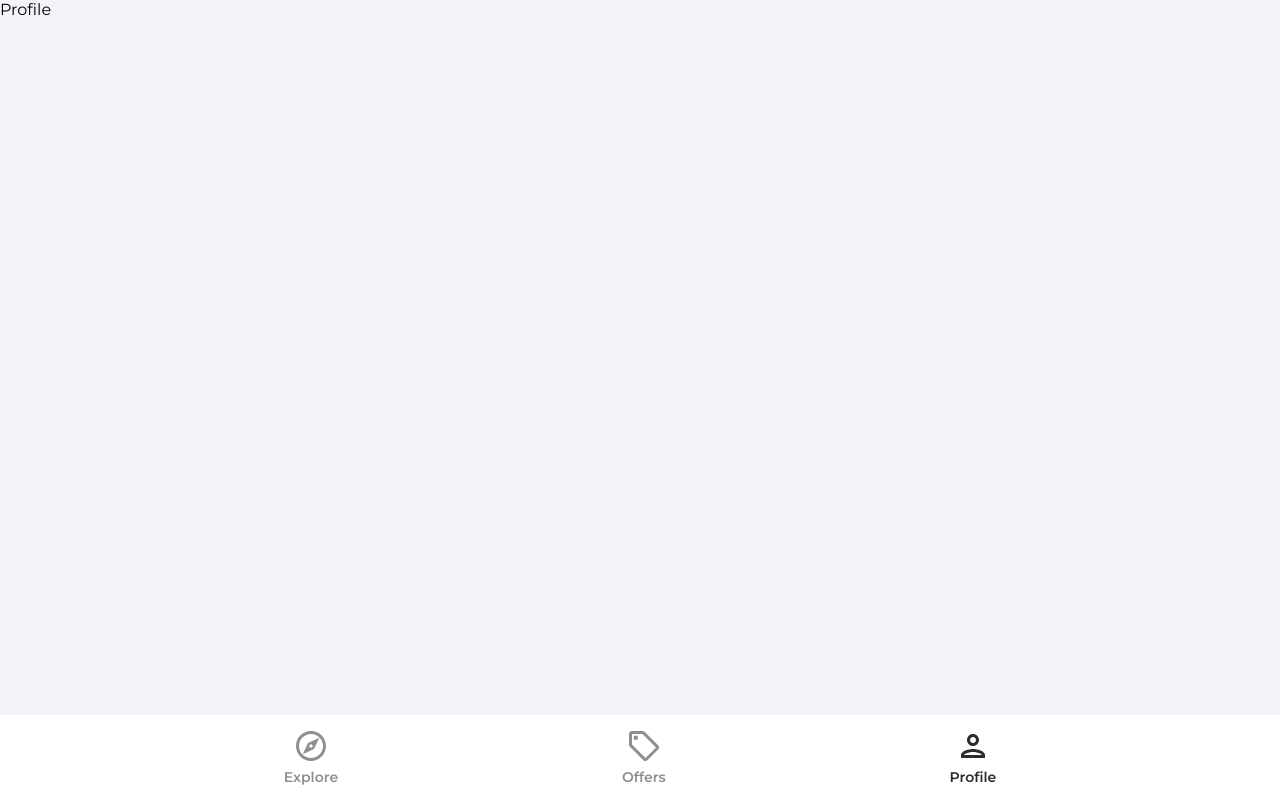
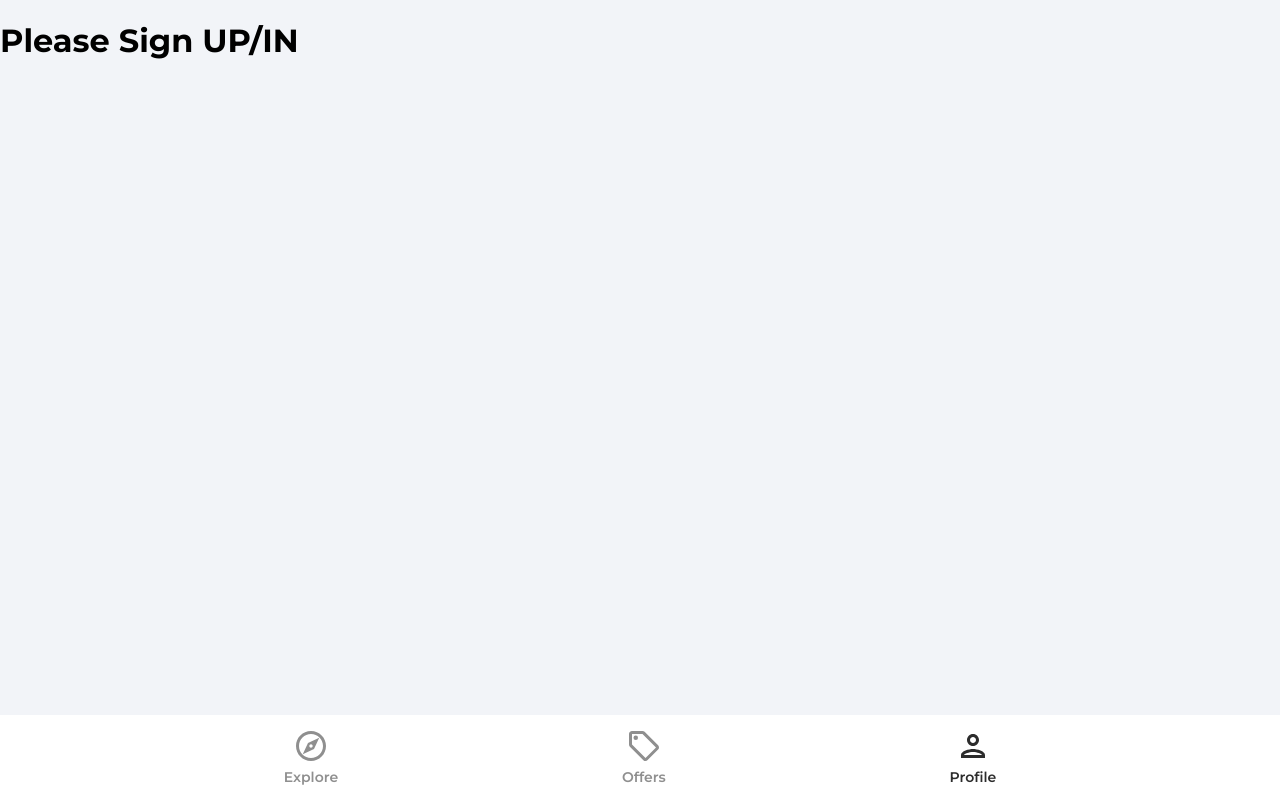
Before and after one commit to gevorgalaverdyan/house-marketplace, a React (Create React App) app: page /profile in a window 1280 px wide. Built offline with nearby package versions, Linux system fonts and the light colour scheme.

Commit message:
sign in, next:error handling

```diff
--- a/src/pages/Profile.jsx
+++ b/src/pages/Profile.jsx
@@ -1,10 +1,16 @@
-import React from 'react'
+import React, { useEffect, useState } from 'react';
+import { getAuth } from 'firebase/auth';
 
 function Profile() {
-  return (
-    <div>Profile</div>
+  const [user, setUser] = useState(null)
 
-  )
+  const auth = getAuth()
+  useEffect(() => {
+    console.log(auth.currentUser)
+    setUser(auth.currentUser)
+  }, []);
+
+  return user ? <h1>{user.email}</h1> : <h1>Please Sign UP/IN</h1>
 }
 
-export default Profile
+export default Profile;
--- a/src/pages/SignIn.jsx
+++ b/src/pages/SignIn.jsx
@@ -1,5 +1,6 @@
 import React, { useState } from 'react';
 import { Link, useNavigate } from 'react-router-dom';
+import { getAuth, signInWithEmailAndPassword } from 'firebase/auth';
 import { ReactComponent as ArrowRightIcon } from '../assets/svg/keyboardArrowRightIcon.svg';
 import visibilityIcon from '../assets/svg/visibilityIcon.svg';
 
@@ -13,12 +14,33 @@ function SignIn() {
   const navigate = useNavigate();
 
   const onChange = (e) => {
-      setFormData((prevState)=>({
-        ...prevState,
-        [e.target.id]: e.target.value,
-      }))
+    setFormData((prevState) => ({
+      ...prevState,
+      [e.target.id]: e.target.value,
+    }));
   };
 
+  const onSubmit = async (e) => {
+    e.preventDefault();
+
+    try {
+      const auth = getAuth();
+
+      const userCredential = await signInWithEmailAndPassword(
+        auth,
+        email,
+        password
+      );
+
+      if (userCredential.user) {
+        navigate('/');
+      }
+
+
+    } catch (error) {
+      console.log(error);
+    }
+  };
   return (
     <>
       <div className='pageContainer'>
@@ -26,7 +48,7 @@ function SignIn() {
           <p className='pageHeader'>Welcome Back!</p>
         </header>
 
-        <form>
+        <form onSubmit={onSubmit}>
           <input
             type='email'
             className='emailInput'
```
